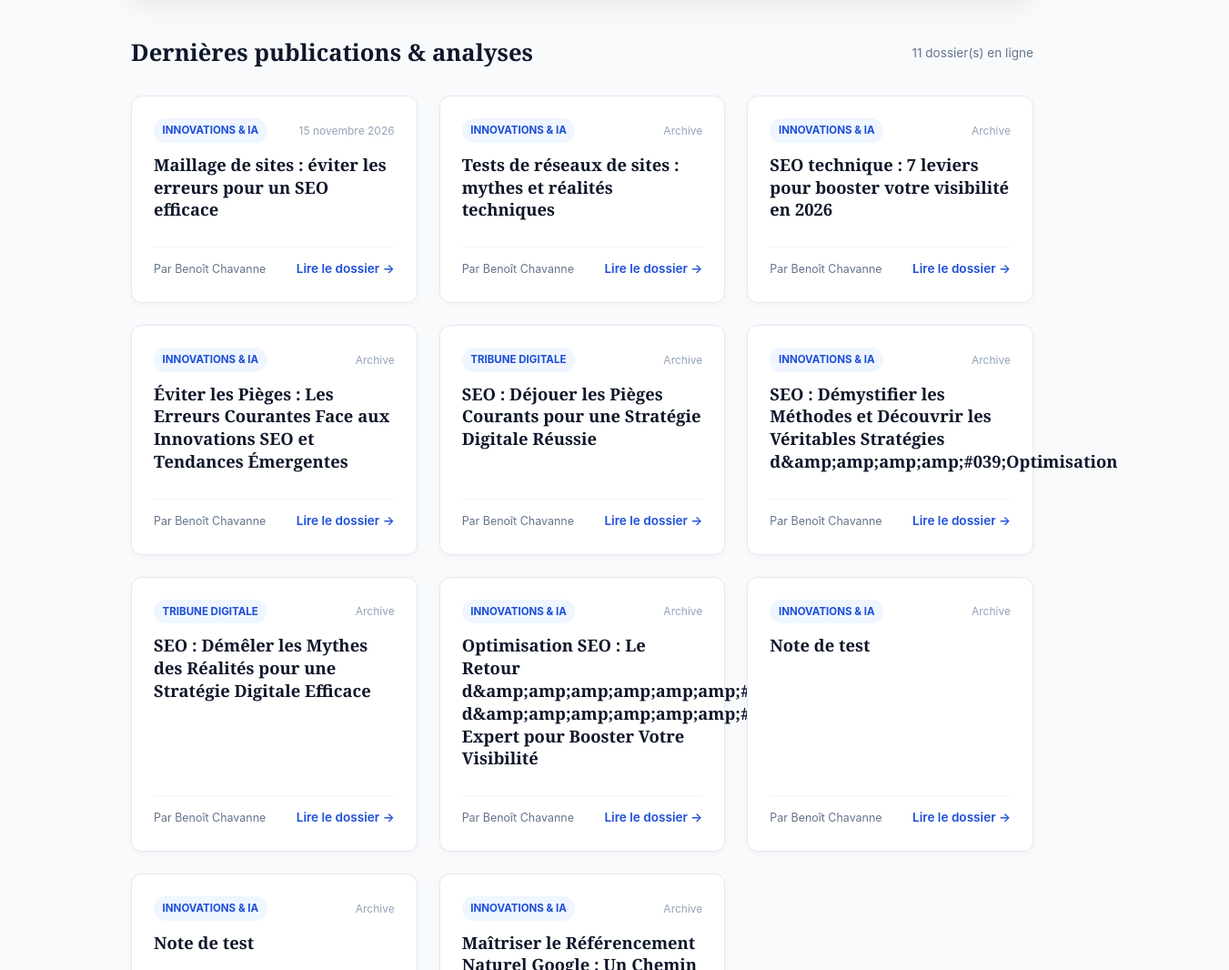
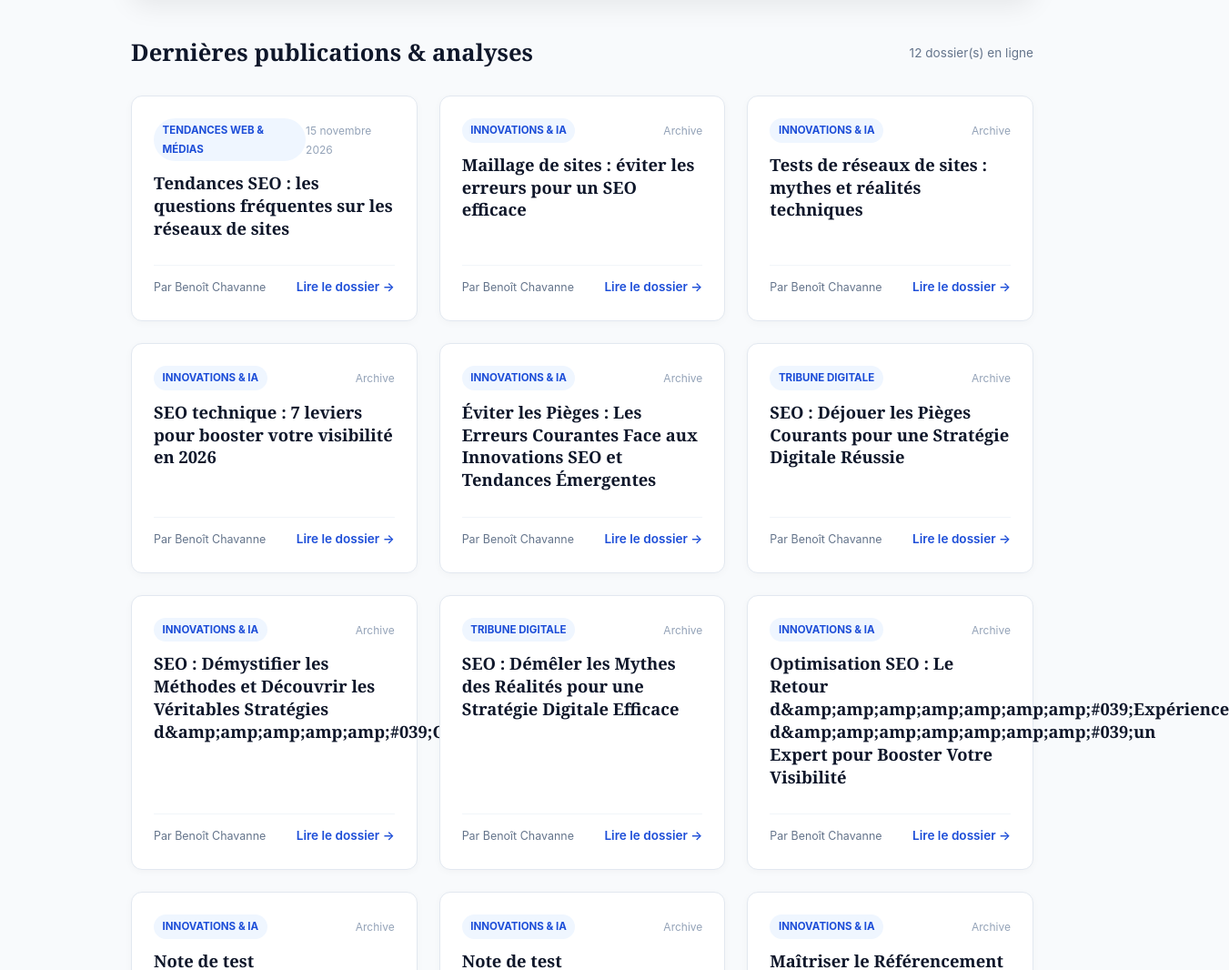
Before and after one commit to vianneydcps-boop/mag-tendances-web-n3e0, a plain HTML site: page index.html in a window 1280 px wide. Shown: the part 400-1466 px from the top of the page at 91% size, 1351 px wide, since content can reach past the window. Drawn offline with Linux system fonts and the light colour scheme.

Commit message:
Mise à jour page d'accueil: Tendances SEO : les questions fréquentes

```diff
--- a/index.html
+++ b/index.html
@@ -473,7 +473,7 @@
     <!-- Section Title -->
     <div style="display: flex; align-items: center; justify-content: space-between; margin-bottom: 1.5rem;">
       <h2 style="font-family: var(--font-serif); font-size: 1.6rem; color: #0f172a; font-weight: 700;">Dernières publications & analyses</h2>
-      <span style="font-size: 0.85rem; color: #64748b;">11 dossier(s) en ligne</span>
+      <span style="font-size: 0.85rem; color: #64748b;">12 dossier(s) en ligne</span>
     </div>
 
     <div style="display: grid; gap: 1.5rem; grid-template-columns: repeat(auto-fit, minmax(280px, 1fr));">
@@ -481,8 +481,24 @@
           <div style="background: #ffffff; border: 1px solid #e2e8f0; border-radius: 12px; padding: 1.5rem; display: flex; flex-direction: column; justify-content: space-between; box-shadow: 0 2px 8px rgba(0,0,0,0.03);">
             <div>
               <div style="display: flex; align-items: center; justify-content: space-between; margin-bottom: 0.75rem;">
+                <span style="background: var(--primary-light); color: var(--primary); font-size: 0.72rem; font-weight: 700; padding: 0.2rem 0.6rem; border-radius: 9999px; text-transform: uppercase;">Tendances Web &amp; Médias</span>
+                <span style="font-size: 0.75rem; color: #94a3b8;">15 novembre 2026</span>
+              </div>
+              <h3 style="font-family: var(--font-serif); font-size: 1.15rem; line-height: 1.35; margin-bottom: 0.75rem;">
+                <a href="posts/1794737979374-tendances-seo-les-questions-frequentes-sur-les-reseaux-de-si.html" style="color: #0f172a; text-decoration: none; font-weight: 700;">Tendances SEO : les questions fréquentes sur les réseaux de sites</a>
+              </h3>
+            </div>
+            <div style="margin-top: 1rem; padding-top: 0.75rem; border-top: 1px solid #f1f5f9; display: flex; justify-content: space-between; align-items: center;">
+              <span style="font-size: 0.78rem; color: #64748b;">Par Benoît Chavanne</span>
+              <a href="posts/1794737979374-tendances-seo-les-questions-frequentes-sur-les-reseaux-de-si.html" style="color: var(--primary); font-weight: 600; font-size: 0.85rem; text-decoration: none;">Lire le dossier →</a>
+            </div>
+          </div>
+
+          <div style="background: #ffffff; border: 1px solid #e2e8f0; border-radius: 12px; padding: 1.5rem; display: flex; flex-direction: column; justify-content: space-between; box-shadow: 0 2px 8px rgba(0,0,0,0.03);">
+            <div>
+              <div style="display: flex; align-items: center; justify-content: space-between; margin-bottom: 0.75rem;">
                 <span style="background: var(--primary-light); color: var(--primary); font-size: 0.72rem; font-weight: 700; padding: 0.2rem 0.6rem; border-radius: 9999px; text-transform: uppercase;">Innovations &amp; IA</span>
-                <span style="font-size: 0.75rem; color: #94a3b8;">15 novembre 2026</span>
+                <span style="font-size: 0.75rem; color: #94a3b8;">Archive</span>
               </div>
               <h3 style="font-family: var(--font-serif); font-size: 1.15rem; line-height: 1.35; margin-bottom: 0.75rem;">
                 <a href="posts/1794736200949-maillage-de-sites-eviter-les-erreurs-pour-un-seo-efficace.html" style="color: #0f172a; text-decoration: none; font-weight: 700;">Maillage de sites : éviter les erreurs pour un SEO efficace</a>
@@ -565,7 +581,7 @@
                 <span style="font-size: 0.75rem; color: #94a3b8;">Archive</span>
               </div>
               <h3 style="font-family: var(--font-serif); font-size: 1.15rem; line-height: 1.35; margin-bottom: 0.75rem;">
-                <a href="posts/1793287311461-seo-demystifier-les-methodes-et-decouvrir-les-veritables-str.html" style="color: #0f172a; text-decoration: none; font-weight: 700;">SEO : Démystifier les Méthodes et Découvrir les Véritables Stratégies d&amp;amp;amp;amp;amp;#039;Optimisation</a>
+                <a href="posts/1793287311461-seo-demystifier-les-methodes-et-decouvrir-les-veritables-str.html" style="color: #0f172a; text-decoration: none; font-weight: 700;">SEO : Démystifier les Méthodes et Découvrir les Véritables Stratégies d&amp;amp;amp;amp;amp;amp;#039;Optimisation</a>
               </h3>
             </div>
             <div style="margin-top: 1rem; padding-top: 0.75rem; border-top: 1px solid #f1f5f9; display: flex; justify-content: space-between; align-items: center;">
@@ -597,7 +613,7 @@
                 <span style="font-size: 0.75rem; color: #94a3b8;">Archive</span>
               </div>
               <h3 style="font-family: var(--font-serif); font-size: 1.15rem; line-height: 1.35; margin-bottom: 0.75rem;">
-                <a href="posts/1792240779767-optimisation-seo-le-retour-d-experience-d-un-expert-pour-boo.html" style="color: #0f172a; text-decoration: none; font-weight: 700;">Optimisation SEO : Le Retour d&amp;amp;amp;amp;amp;amp;amp;#039;Expérience d&amp;amp;amp;amp;amp;amp;amp;#039;un Expert pour Booster Votre Visibilité</a>
+                <a href="posts/1792240779767-optimisation-seo-le-retour-d-experience-d-un-expert-pour-boo.html" style="color: #0f172a; text-decoration: none; font-weight: 700;">Optimisation SEO : Le Retour d&amp;amp;amp;amp;amp;amp;amp;amp;#039;Expérience d&amp;amp;amp;amp;amp;amp;amp;amp;#039;un Expert pour Booster Votre Visibilité</a>
               </h3>
             </div>
             <div style="margin-top: 1rem; padding-top: 0.75rem; border-top: 1px solid #f1f5f9; display: flex; justify-content: space-between; align-items: center;">
```
